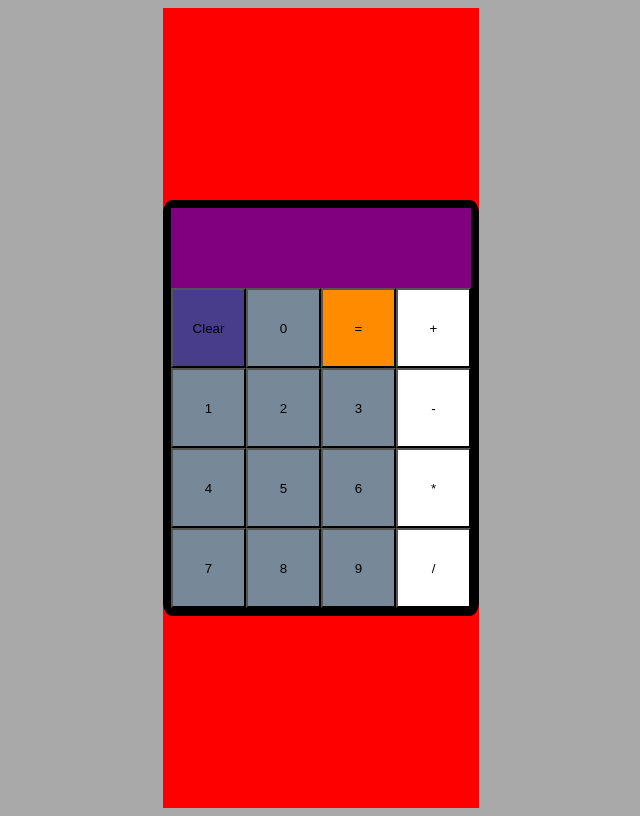
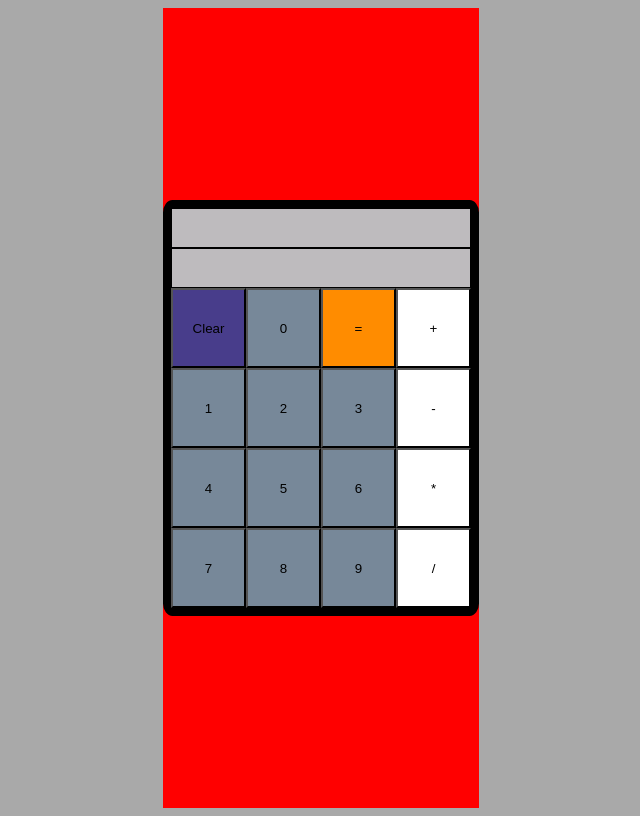
Before and after one commit to O-TEaR/Calculator, a plain HTML site: page index.html in a window 1280 px wide. Shown: the whole page, without its empty margins (319-959 px from the left). Drawn offline with Linux system fonts and the light colour scheme.

Commit message:
Created a CSS grid inside the display div.

```diff
--- a/style.css
+++ b/style.css
@@ -73,8 +73,14 @@ body
 
 #display
 {
-    background-color: purple;
+    background-color: rgb(190, 187, 190);
     grid-area: display;
+    display: grid;
+    grid-template-columns: auto;
+    grid-template-rows: 1fr 1fr;
+    grid-template-areas:
+    'expression'
+    'answer';
 }
 
 .equal
@@ -87,3 +93,15 @@ body
 {
     background-color: lightslategray;
 }
+
+#expDisplay
+{
+    grid-area: expression;
+    border: solid 1px black;
+}
+
+#ansDisplay
+{
+    grid-area: answer;
+    border: solid 1px black;
+}
```
